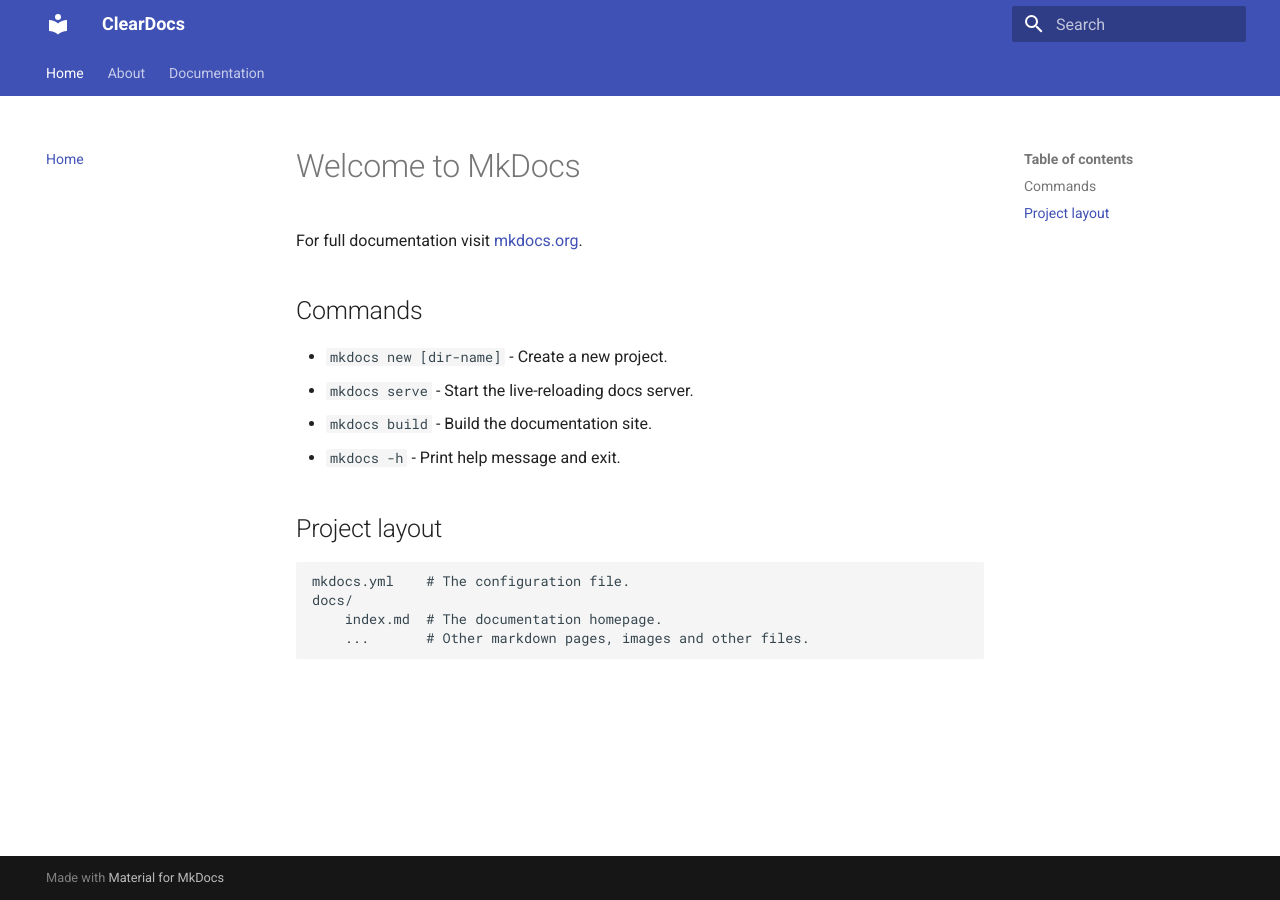
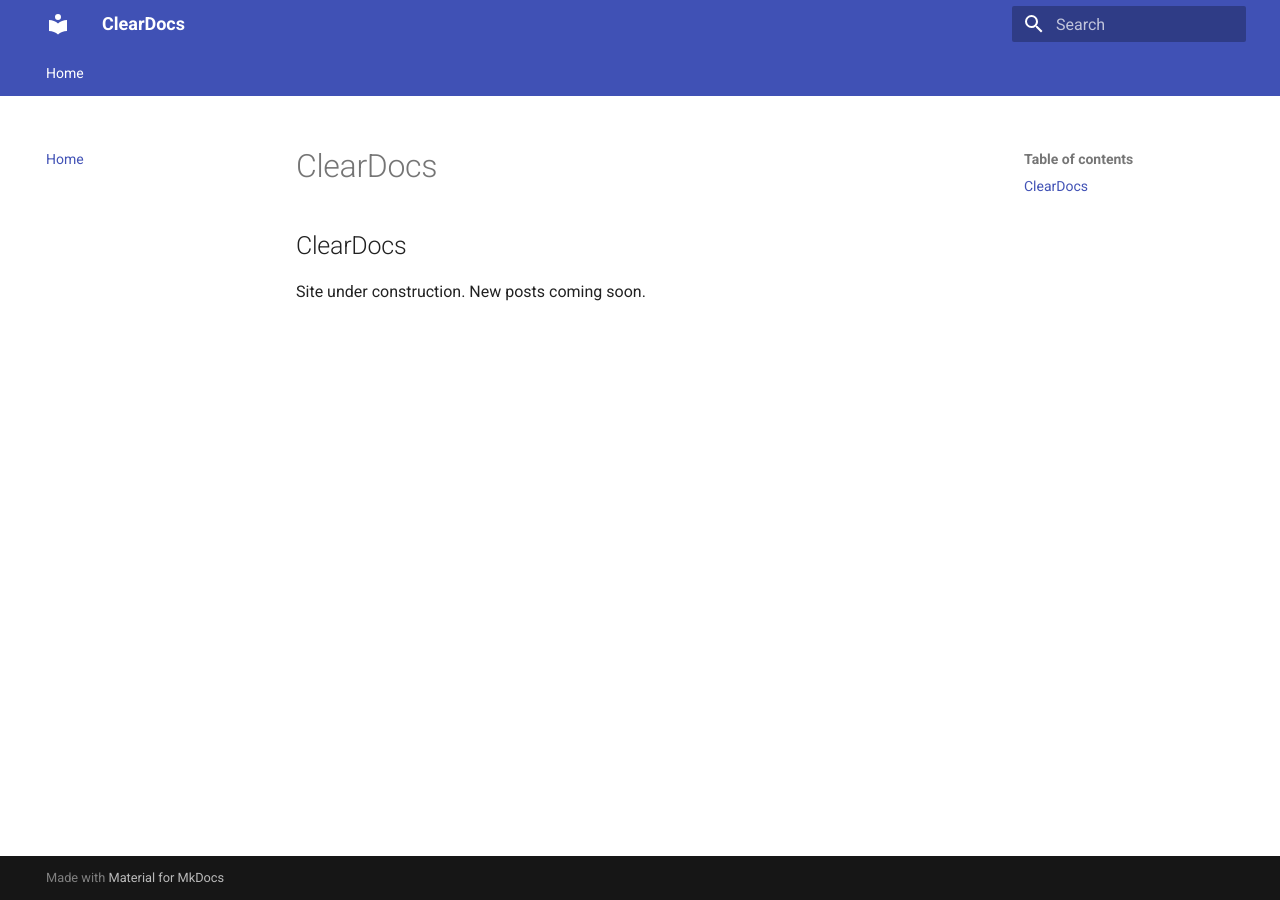
Before and after one commit to notjustsyntax/notjustsyntax.github.io, an MkDocs documentation site: the page built from docs/index.md, in a window 1280 px wide. Built offline with MkDocs 1.6.1 and Material for MkDocs 9.7.7, drawn with Linux system fonts in a browser that asks for light colours.

```diff
--- a/docs/index.md
+++ b/docs/index.md
@@ -1,17 +1,5 @@
-# Welcome to MkDocs
+# ClearDocs
 
-For full documentation visit [mkdocs.org](https://www.mkdocs.org).
+## ClearDocs
 
-## Commands
-
-* `mkdocs new [dir-name]` - Create a new project.
-* `mkdocs serve` - Start the live-reloading docs server.
-* `mkdocs build` - Build the documentation site.
-* `mkdocs -h` - Print help message and exit.
-
-## Project layout
-
-    mkdocs.yml    # The configuration file.
-    docs/
-        index.md  # The documentation homepage.
-        ...       # Other markdown pages, images and other files.
+Site under construction. New posts coming soon.
--- a/mkdocs.yml
+++ b/mkdocs.yml
@@ -17,8 +17,6 @@
 
 nav:
   - Home: index.md
-  - About: about.md
-  - Documentation: docs.md
 
 markdown_extensions:
   - admonition
```
